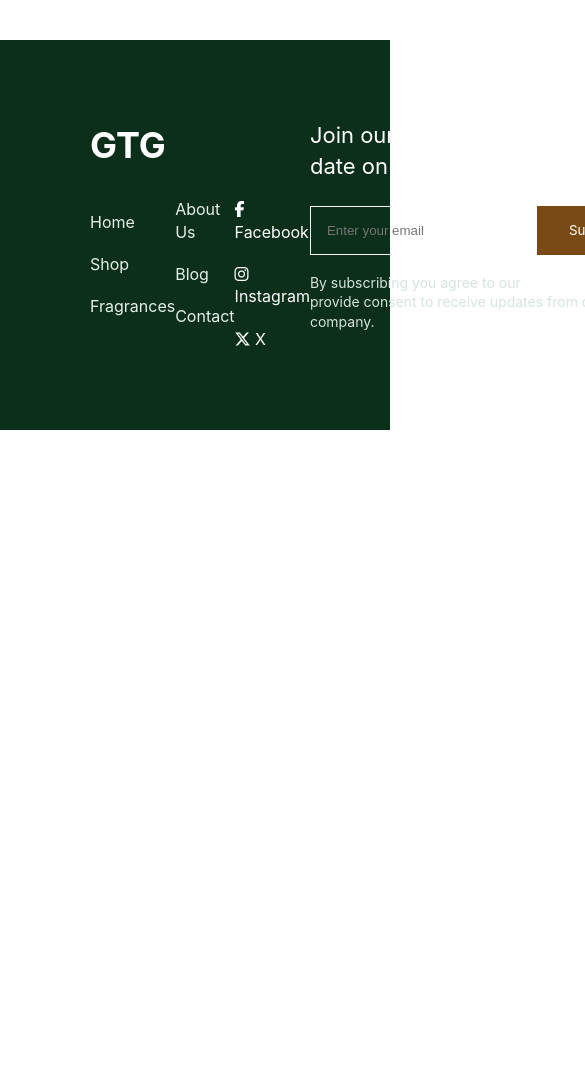
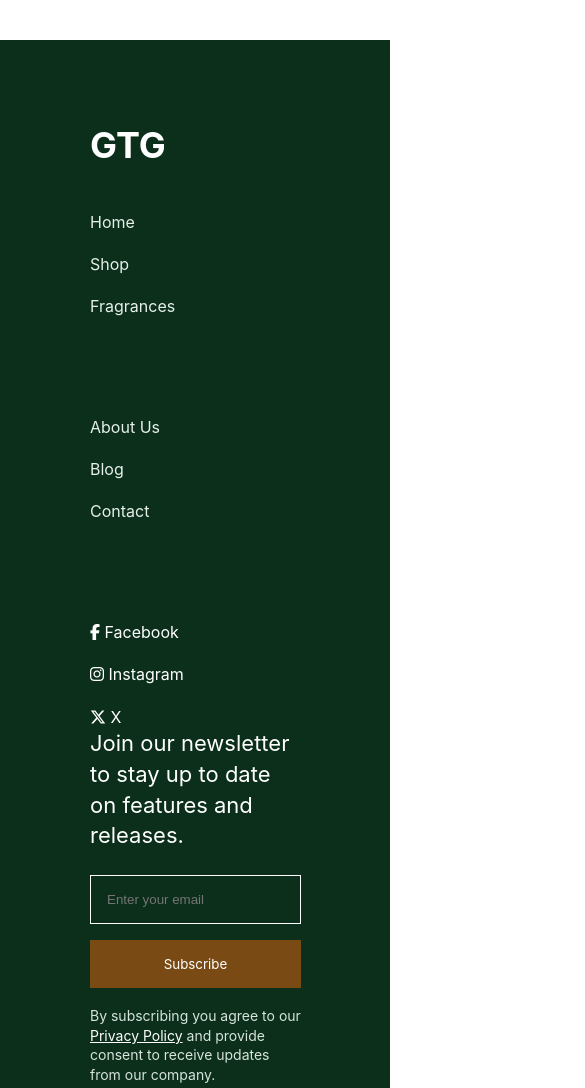
Before and after one commit to sidharthhkurup/GTG-Perfume, a plain HTML site: page index.html in a window 390 px wide. Shown: the part 4640-5728 px from the top of the page, 585 px wide, since content can reach past the window. Before the commit the page ends 5070 px from the top, so only its background shows below. Drawn offline with Linux system fonts and the light colour scheme.

Commit message:
Update style.css

```diff
--- a/css/style.css
+++ b/css/style.css
@@ -945,6 +945,15 @@ th {
 }
 
 @media (max-width: 768px) {
+.footer-container{
+flex-direction: column;
+}
+.newsletter-form{
+  flex-direction: column;
+}
+  }
+
+@media (max-width: 768px) {
   .nav {
     display: none;
   }
```
